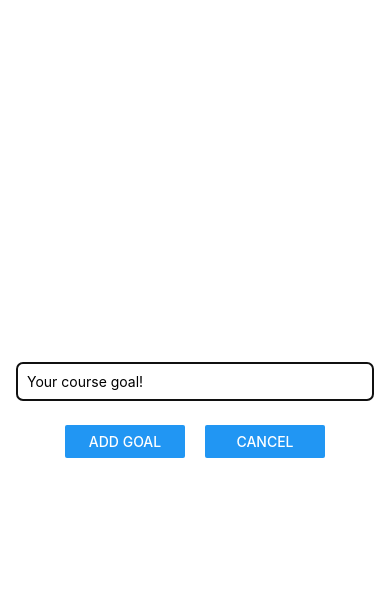
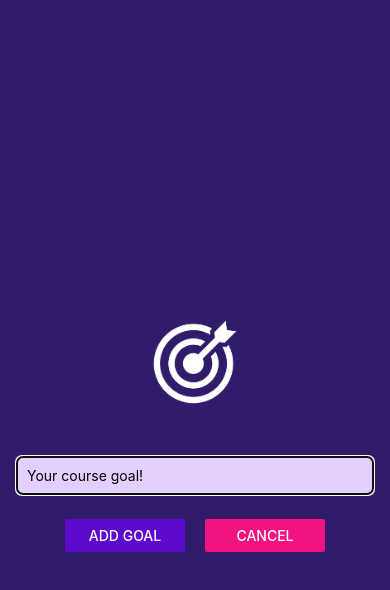
Before and after one commit to VadimKorobec/react-native-udemy, a React Native app: screen / in a window 390 px wide. Both pictures are taken after a click on the button "ADD NEW GOAL". Shown: the top 590 px of the page. Built offline with nearby package versions, Linux system fonts and the light colour scheme.

Commit message:
add some code

```diff
--- a/App.js
+++ b/App.js
@@ -3,6 +3,7 @@ import { Button, FlatList, StyleSheet, View } from "react-native";
 
 import GoalItem from "./components/GoalItem";
 import GoalInput from "./components/GoalInput";
+import { StatusBar } from "expo-status-bar";
 
 export default function App() {
   const [modalIsVisable, setModalIsVisable] = useState(false);
@@ -22,6 +23,8 @@ export default function App() {
   };
 
   return (
+    <>
+      <StatusBar style="light" />
       <View style={styles.appContainer}>
         <View style={styles.buttonContainer}>
           <Button
@@ -45,6 +48,7 @@ export default function App() {
           />
         </View>
       </View>
+    </>
   );
 }
 
--- a/app.json
+++ b/app.json
@@ -5,6 +5,7 @@
     "version": "1.0.0",
     "orientation": "portrait",
     "icon": "./assets/icon.png",
+    "backgroundColor":"#1e085a",
     "userInterfaceStyle": "light",
     "newArchEnabled": true,
     "splash": {
--- a/components/GoalInput.js
+++ b/components/GoalInput.js
@@ -5,6 +5,7 @@ import { nanoid } from "nanoid";
 import {
   Alert,
   Button,
+  Image,
   Modal,
   StyleSheet,
   TextInput,
@@ -31,7 +32,7 @@ const GoalInput = ({ onAddGoal, visible, onToggle }) => {
     }
 
     onAddGoal(goal);
-
+    onToggle();
     reset();
   };
 
@@ -39,20 +40,25 @@ const GoalInput = ({ onAddGoal, visible, onToggle }) => {
     setText("");
   };
   return (
-    <Modal visible={visible} animationType="fade">
+    <Modal visible={visible} animationType='slide'>
       <View style={styles.inputContainer}>
+        <Image
+          style={styles.image}
+          source={require("../assets/images/goal.png")}
+        />
         <TextInput
           style={styles.textInput}
           value={text}
           onChangeText={handleInput}
           placeholder="Your course goal!"
+
         />
         <View style={styles.buttonContaiter}>
           <View style={styles.button}>
-            <Button onPress={handleAddGoal} title="Add Goal" />
+            <Button onPress={handleAddGoal} title="Add Goal" color="#5e0acc" />
           </View>
           <View style={styles.button}>
-            <Button title="Cancel" onPress={onToggle} />
+            <Button title="Cancel" onPress={onToggle} color="#f31282" />
           </View>
         </View>
       </View>
@@ -67,16 +73,20 @@ const styles = StyleSheet.create({
     flex: 1,
     justifyContent: "center",
     alignItems: "center",
-    marginBottom: 24,
-    padding:16,
+    padding: 16,
     gap: 24,
-    borderBottomWidth: 1,
-    borderBottomColor: "#cccccc",
+    backgroundColor: "#311b6b",
+  },
+  image: {
+    width: 100,
+    height: 100,
+    margin: 20,
   },
   textInput: {
     borderWidth: 1,
     borderRadius: 6,
-    borderColor: "#cccccc",
+    borderColor: "#e4d0ff",
+    backgroundColor: "#e4d0ff",
     width: "100%",
     padding: 10,
   },
--- a/components/GoalItem.js
+++ b/components/GoalItem.js
@@ -18,16 +18,15 @@ export default GoalItem;
 
 const styles = StyleSheet.create({
   goalItem: {
-    margin: 8,
+    margin:6,
     borderRadius: 6,
     backgroundColor: "#5e0acc",
   },
   pressedItem: {
     opacity: 0.5,
   },
-
   goalText: {
-    color: "white",
+    color: "#ffffff",
     padding: 8,
   },
 });
```
Also changed, not shown: assets/images/goal.png (added). Lines whose indentation alone changed are shown as unchanged.
